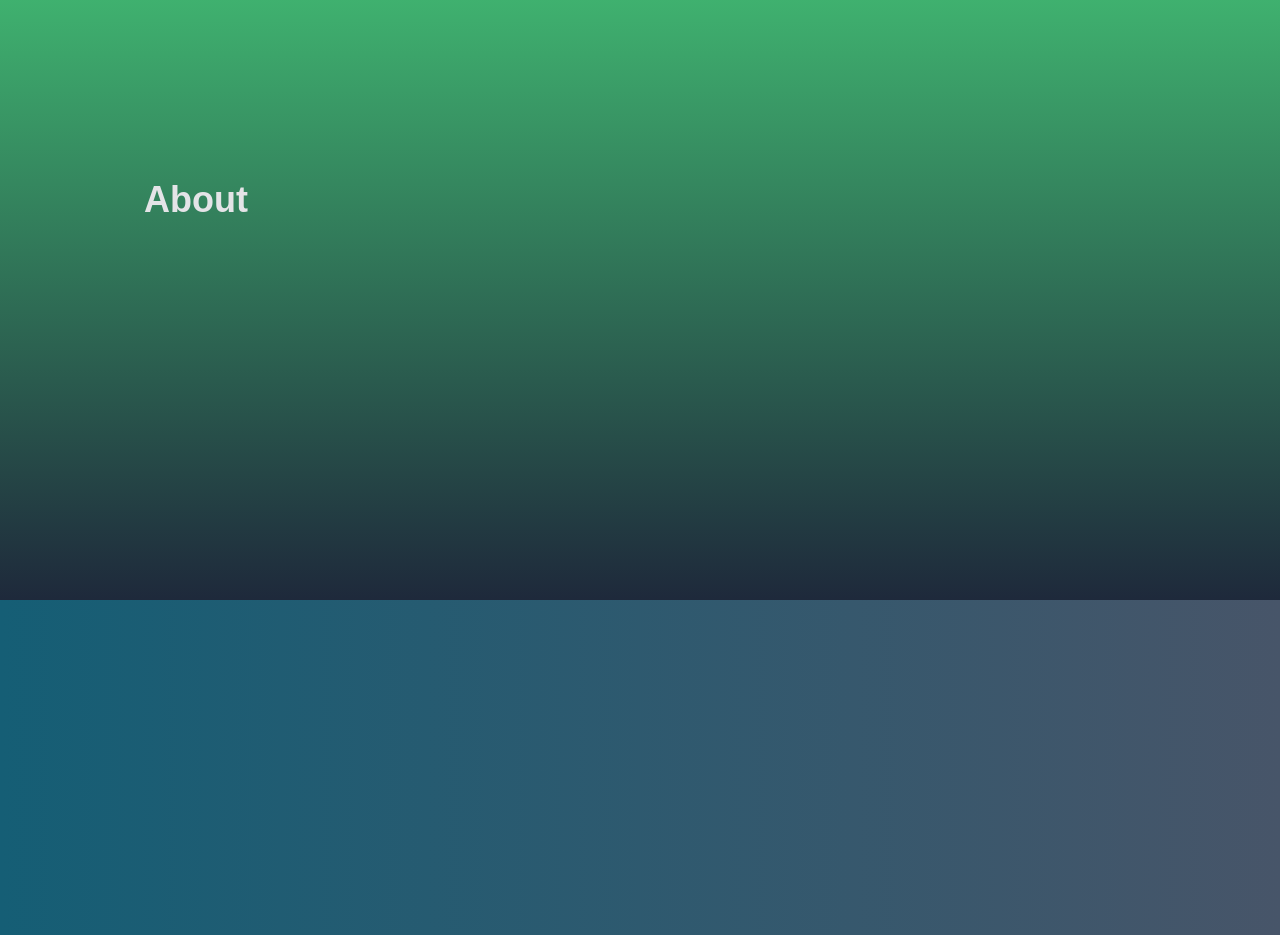
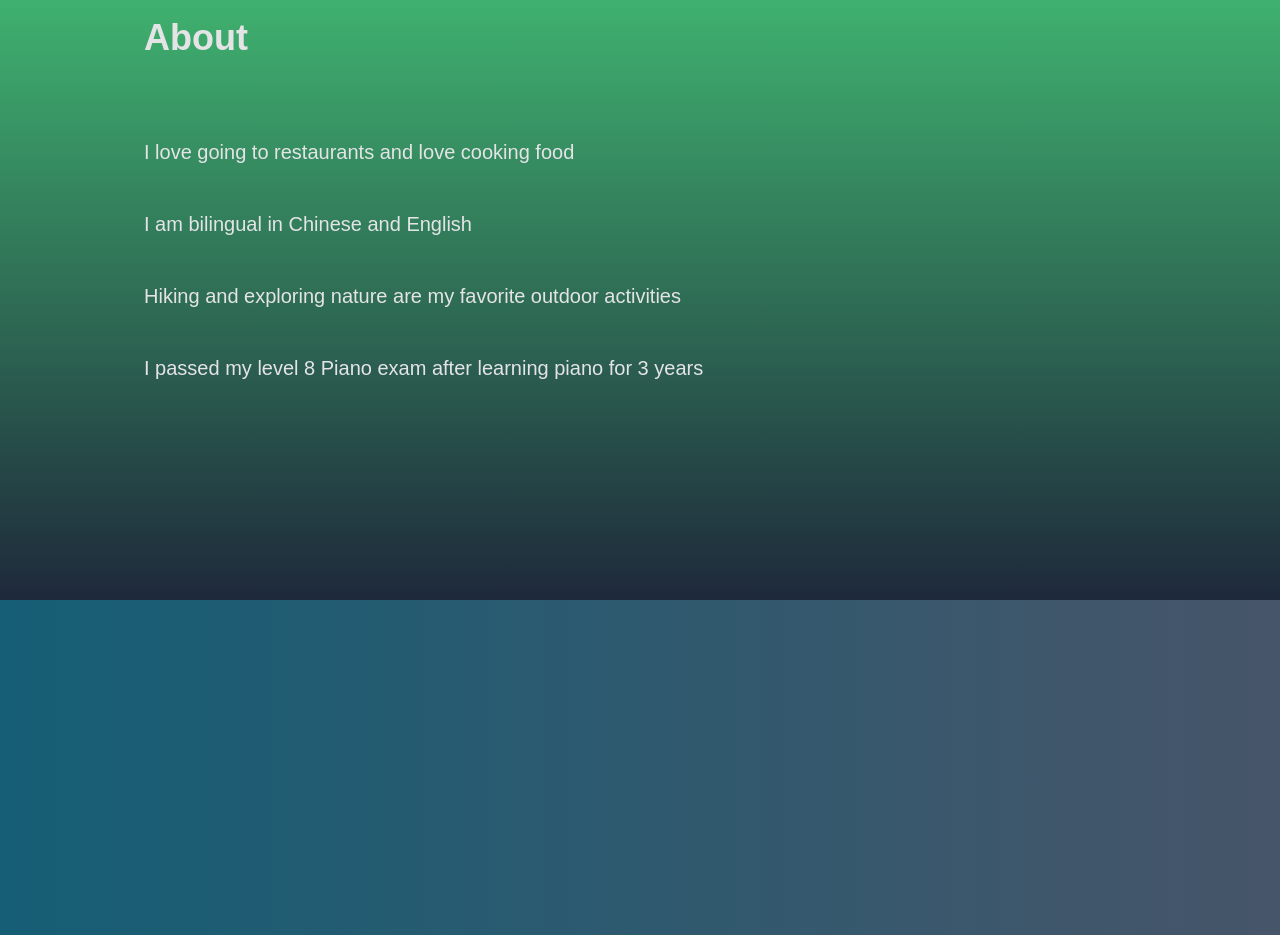
Before and after one commit to ITS20PM/portfolio, a React (Create React App) app: page / in a window 1280 px wide. Shown: the part 1000-1935 px from the top of the page. Built offline with nearby package versions, Linux system fonts and the light colour scheme.

Commit message:
working on project page

```diff
--- a/src/Pages/About.jsx
+++ b/src/Pages/About.jsx
@@ -7,7 +7,16 @@ const About = () => {
         <div className="max-w-screen-lg p-4 mx-auto flex flex-col justify-center w-full h-full">
             <p className="text-4xl font-bold">About</p>
 
+            <p className="text-xl mt-20">I love going to restaurants and love cooking food</p>
+            <br />
+            <p className="text-xl mt-5">I am bilingual in Chinese and English</p>
+            <br />
+            <p className="text-xl mt-5">Hiking and exploring nature are my favorite outdoor activities</p>
+            <br />
+            <p className="text-xl mt-5">I passed my level 8 Piano exam after learning piano for 3 years</p>
         </div>
+
+
     </div>
   )
 }
--- a/src/Pages/Projects.jsx
+++ b/src/Pages/Projects.jsx
@@ -1,6 +1,9 @@
 import React from 'react'
 
 const Projects = () => {
+
+
+
   return (
     <div name="projects"
     className="bg-gradient-to-l from-slate-600 to-cyan-800 w-full text-white md:h-screen">
```
